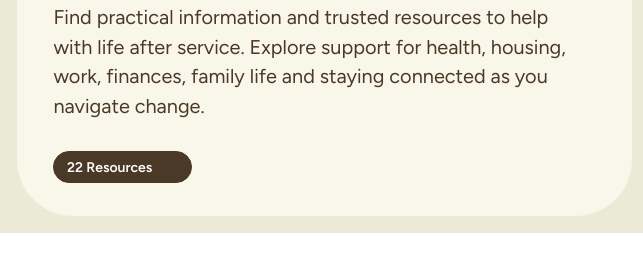
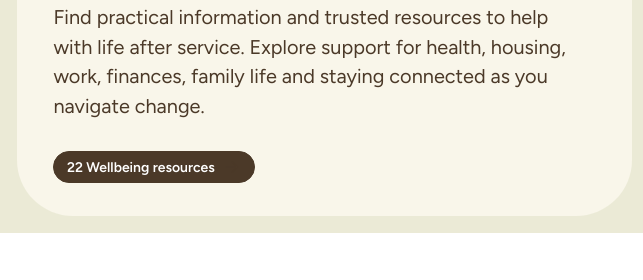
Before and after one commit to IconMatt/DVA, a website: page templates/home.html in a window 1280 px wide. Shown: the part 2129-2409 px from the top of the page, 0-643 px from the left. Drawn offline with nearby package versions, Linux system fonts and the light colour scheme; files that its build step writes are made by us from their sources; a web font is replaced by a local one.

Commit message:
home feature-promo: CTA label 22 Resources to 22 Wellbeing resources

```diff
--- a/templates/home.html
+++ b/templates/home.html
@@ -555,7 +555,7 @@
                    inverted to white via brightness-0 invert since the SVG has a
                    hard-coded brown fill. -->
               <a class="button button--primary" href="#">
-                22 Resources
+                22 Wellbeing resources
                 <img class="brightness-0 invert" src="assets/images/icons/right-arrow.svg" alt="" width="18" height="18" aria-hidden="true" />
               </a>
             </p>
```
